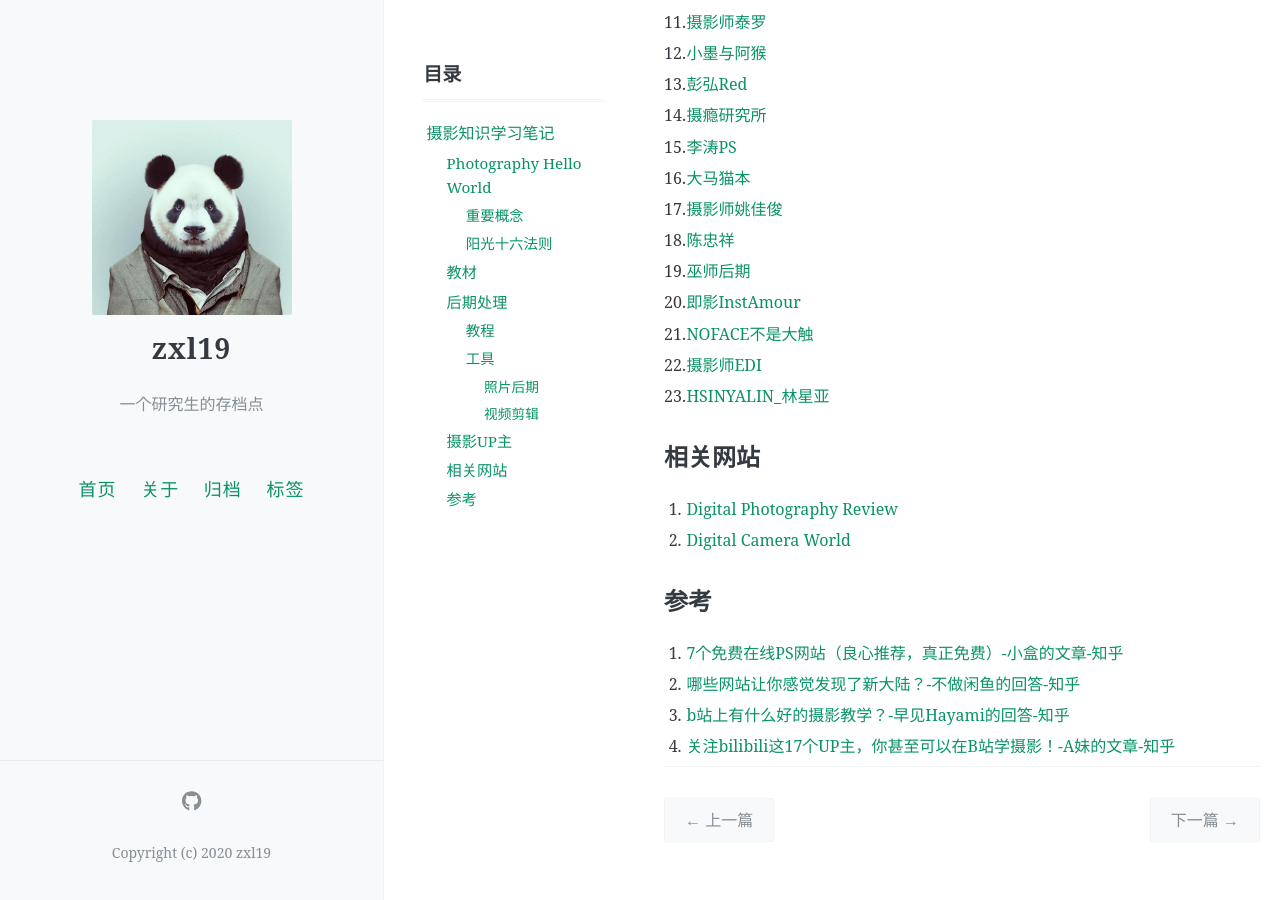
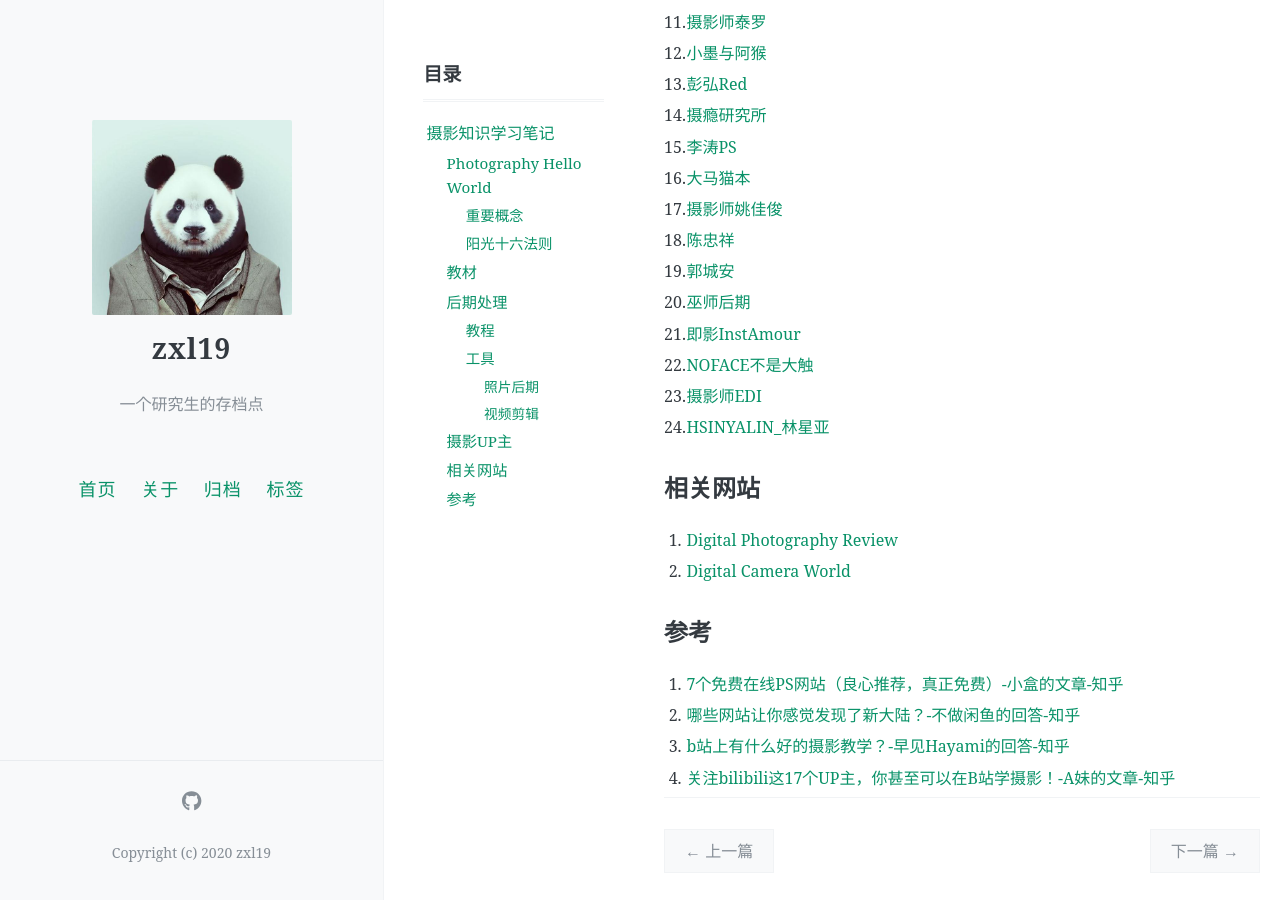
Before and after one commit to zxl19/zxl19.github.io, a Jekyll site: the page built from _posts/2021-08-03-photography-note.md, in a window 1280 px wide and 900 px high, scrolled down 2320 px. Built offline with Jekyll 4.4.1, drawn with Linux system fonts in a browser that asks for light colours; comment, search, counter and statistics services are not loaded.

Commit message:
Update 2021-08-03-photography-note.md

```diff
--- a/_posts/2021-08-03-photography-note.md
+++ b/_posts/2021-08-03-photography-note.md
@@ -100,11 +100,12 @@ pinned: false
 16. [大马猫本](https://space.bilibili.com/44230905)
 17. [摄影师姚佳俊](https://space.bilibili.com/386460499)
 18. [陈忠祥](https://space.bilibili.com/238171819)
-19. [巫师后期](https://space.bilibili.com/105686205)
-20. [即影InstAmour](https://space.bilibili.com/14118905)
-21. [NOFACE不是大触](https://space.bilibili.com/4012943)
-22. [摄影师EDI](https://space.bilibili.com/84480709)
-23. [HSINYALIN_林星亚](https://space.bilibili.com/7695611)
+19. [郭城安](https://space.bilibili.com/23686287)
+20. [巫师后期](https://space.bilibili.com/105686205)
+21. [即影InstAmour](https://space.bilibili.com/14118905)
+22. [NOFACE不是大触](https://space.bilibili.com/4012943)
+23. [摄影师EDI](https://space.bilibili.com/84480709)
+24. [HSINYALIN_林星亚](https://space.bilibili.com/7695611)
 
 ## 相关网站
 
```
